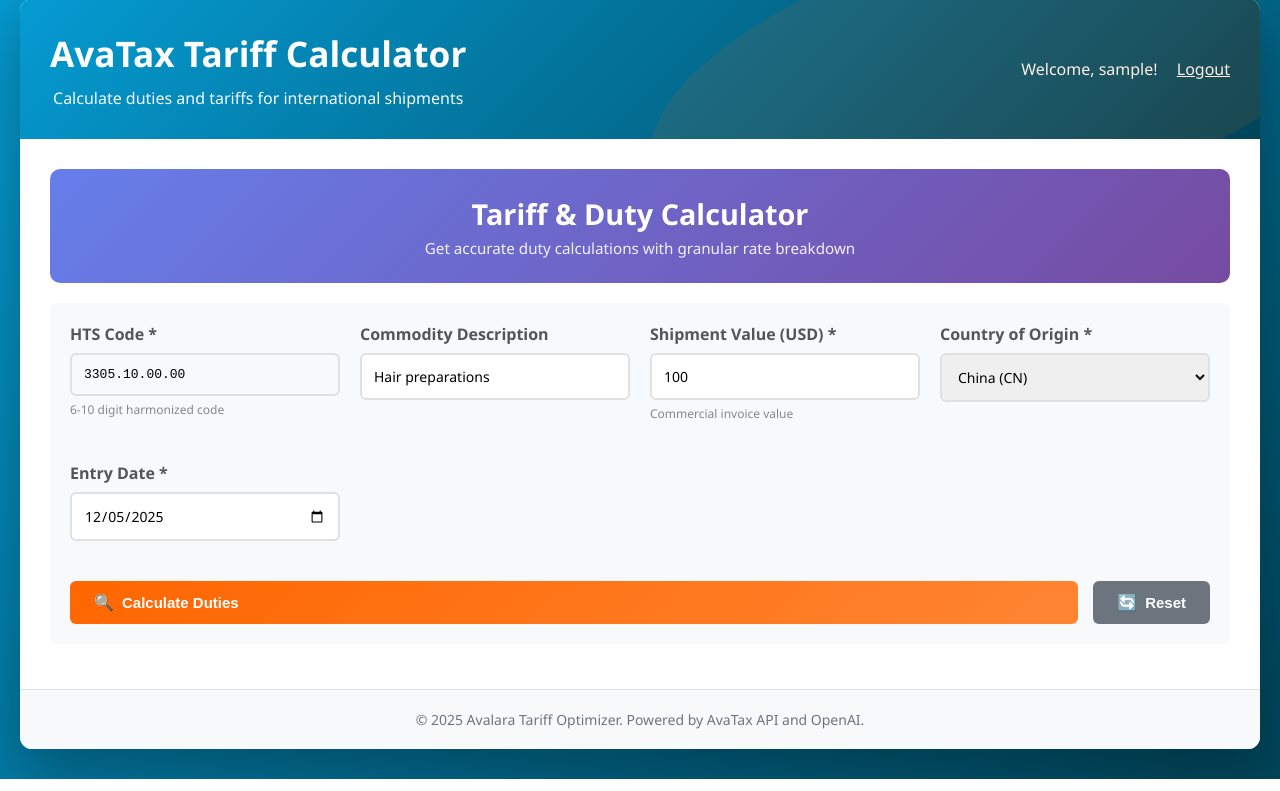
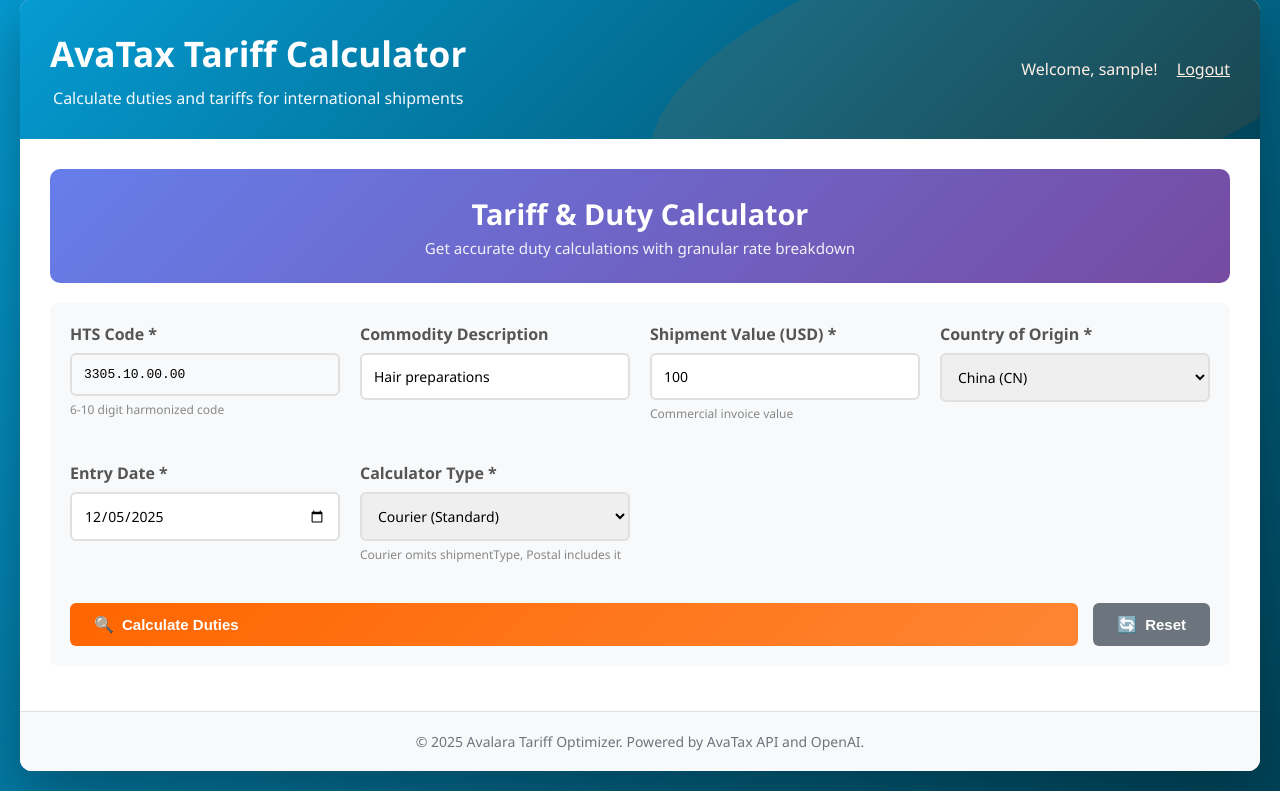
Before and after one commit to kabanec/TariffOptimizer2, a Flask app: page /tariff-lookup in a window 1280 px wide. Shown: the part 21-812 px from the top of the page. Run offline with Flask 3, Linux system fonts and the light colour scheme; the visitor is signed in with stand-in values (Sample User, id 1).

Commit message:
Add calculator type selector (courier/postal) with conditional shipmentType
Features:
- Added calculator type dropdown with two options: Courier (default) and Postal
- Courier mode: omits shipmentType from API request payload
- Postal mode: includes "shipmentType": "postal" in API request payload

Implementation:
- Frontend: Added calculatorType selector to input form (templates/tariff_lookup.html:242-249)
- Frontend: Pass calculatorType to API endpoint (templates/tariff_lookup.html:380, 400)
- Backend: Updated call_avatax_api() to accept calculator_type parameter (app.py:246)
- Backend: Conditionally add shipmentType only for postal calculator (app.py:331-336)
- Backend: Pass calculator_type through api_tariff_lookup endpoint (app.py:571, 578)

This allows users to switch between courier and postal calculation modes, which affects
how the AvaTax Quotes API processes duty calculations.

🤖 Generated with [Claude Code](https://claude.com/claude-code)

Co-Authored-By: Claude <noreply@anthropic.com>

```diff
--- a/app.py
+++ b/app.py
@@ -243,7 +243,7 @@ Focus: Duties, taxes, HS codes, tax codes, rates, summary details, country rules
     return base_prompt
 
 
-def call_avatax_api(environment, hs_code, origin_country, destination_country, shipment_value, mode_of_transport):
+def call_avatax_api(environment, hs_code, origin_country, destination_country, shipment_value, mode_of_transport, calculator_type='courier'):
     """Call AvaTax Global Compliance API for landed cost calculation"""
     try:
         import base64
@@ -261,6 +261,7 @@ def call_avatax_api(environment, hs_code, origin_country, destination_country, s
 
         logger.info(f"Calling AvaTax Global Compliance API - Environment: {environment}")
         logger.info(f"Endpoint: {endpoint}")
+        logger.info(f"Calculator Type: {calculator_type}")
         logger.info(f"HS Code: {hs_code} (normalized: {hs_code_normalized}), Origin: {origin_country}, Destination: {destination_country}")
 
         # Build Quotes API request (matching quotes/create format)
@@ -280,7 +281,6 @@ def call_avatax_api(environment, hs_code, origin_country, destination_country, s
                 "country": origin_country,
                 "region": ""
             },
-            "shipmentType": "postal",
             "type": "QUOTE_MEDIAN",
             "lines": [
                 {
@@ -327,6 +327,13 @@ def call_avatax_api(environment, hs_code, origin_country, destination_country, s
             ],
             "taxRegistered": False
         }
+
+        # Add shipmentType only for postal calculator
+        if calculator_type == 'postal':
+            payload["shipmentType"] = "postal"
+            logger.info(f"Calculator type is 'postal', including shipmentType in payload")
+        else:
+            logger.info(f"Calculator type is 'courier', omitting shipmentType from payload")
 
         logger.info(f"Request payload: {json.dumps(payload, indent=2)}")
 
@@ -561,13 +568,14 @@ def api_tariff_lookup():
         entry_date = data.get('entryDate')
         shipment_value = float(data.get('shipmentValue', 0))
         mode_of_transport = data.get('modeOfTransport', 'AIR')
+        calculator_type = data.get('calculatorType', 'courier')
         environment = data.get('environment', 'sandbox')
 
         if not all([hs_code, origin_country, destination_country, entry_date]):
             return jsonify({'error': 'Missing required fields'}), 400
 
         # Call AvaTax Global Compliance API
-        api_response = call_avatax_api(environment, hs_code, origin_country, destination_country, shipment_value, mode_of_transport)
+        api_response = call_avatax_api(environment, hs_code, origin_country, destination_country, shipment_value, mode_of_transport, calculator_type)
 
         if 'error' in api_response:
             logger.error(f"AvaTax API Error: {api_response}")
--- a/templates/tariff_lookup.html
+++ b/templates/tariff_lookup.html
@@ -238,6 +238,15 @@
                             <label for="entryDate">Entry Date *</label>
                             <input type="date" id="entryDate" class="form-control" required>
                         </div>
+
+                        <div class="form-group">
+                            <label for="calculatorType">Calculator Type *</label>
+                            <select id="calculatorType" class="form-control" required>
+                                <option value="courier" selected>Courier (Standard)</option>
+                                <option value="postal">Postal</option>
+                            </select>
+                            <span class="help-text">Courier omits shipmentType, Postal includes it</span>
+                        </div>
                     </div>
 
                     <!-- Advanced Options (Initially Hidden - Driven by API Response) -->
@@ -368,6 +377,7 @@
             const shipmentValue = parseFloat(document.getElementById('shipmentValue').value);
             const modeOfTransport = document.getElementById('modeOfTransport').value;
             const commodityDescription = document.getElementById('commodityDescription').value;
+            const calculatorType = document.getElementById('calculatorType').value;
 
             // Show loading
             document.getElementById('loadingIndicator').style.display = 'block';
@@ -387,6 +397,7 @@
                         entryDate,
                         shipmentValue,
                         modeOfTransport,
+                        calculatorType,
                         environment: 'sandbox'
                     })
                 });
```
